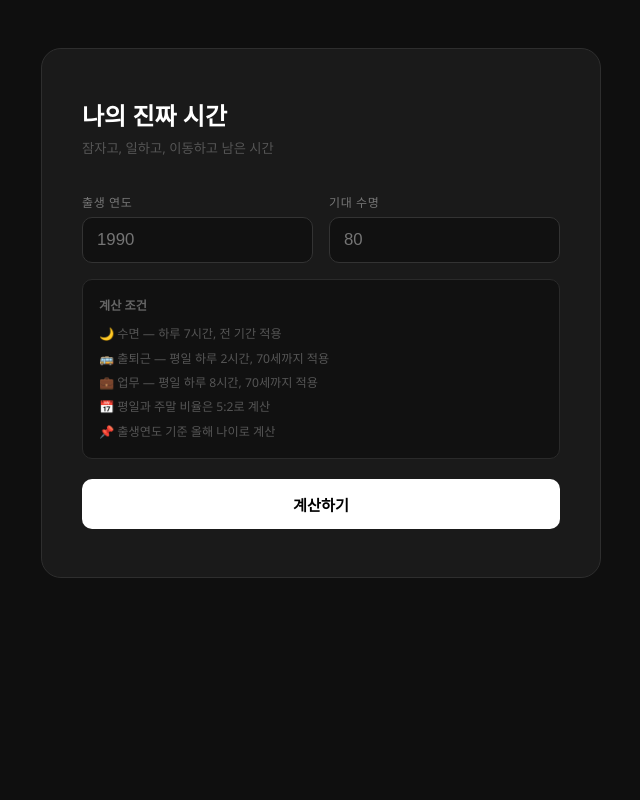
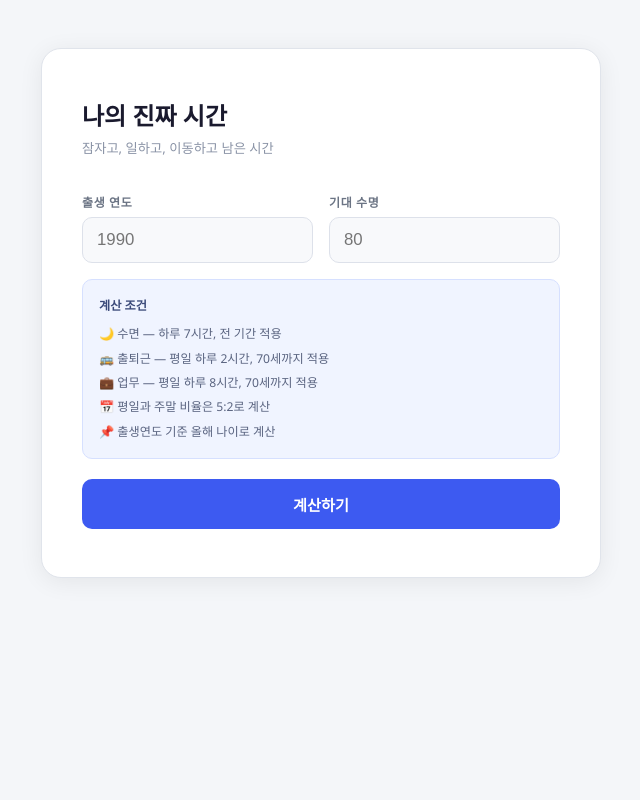
Before and after one commit to gooddaysyk/life-time-calculator-public, a Flask app: page /life in a window 1280 px wide. Shown: the whole page, without its empty margins (319-959 px from the left). Run offline with Flask 3, Linux system fonts and the light colour scheme.

Commit message:
남은 일수/시간 항상 표시

```diff
--- a/templates/life.html
+++ b/templates/life.html
@@ -12,31 +12,32 @@
       display: flex;
       align-items: flex-start;
       justify-content: center;
-      background: #0f0f0f;
+      background: #f4f6f9;
       font-family: 'Segoe UI', sans-serif;
-      color: #f0f0f0;
+      color: #1a1a2e;
       padding: 48px 16px;
     }
 
     .card {
-      background: #1a1a1a;
-      border: 1px solid #2e2e2e;
+      background: #ffffff;
+      border: 1px solid #e0e4eb;
       border-radius: 20px;
       padding: 48px 40px;
       width: 100%;
       max-width: 560px;
+      box-shadow: 0 4px 24px rgba(0,0,0,0.07);
     }
 
     h1 {
       font-size: 1.5rem;
-      font-weight: 600;
-      color: #fff;
+      font-weight: 700;
+      color: #1a1a2e;
       margin-bottom: 6px;
     }
 
     .subtitle {
       font-size: 0.83rem;
-      color: #555;
+      color: #8a93a6;
       margin-bottom: 36px;
     }
 
@@ -54,18 +55,19 @@
     label {
       display: block;
       font-size: 0.75rem;
-      color: #777;
+      color: #6b7484;
       margin-bottom: 6px;
+      font-weight: 600;
       letter-spacing: 0.05em;
     }
 
     input[type="number"] {
       width: 100%;
       padding: 12px 14px;
-      background: #111;
-      border: 1px solid #333;
+      background: #f8f9fb;
+      border: 1.5px solid #dde1ea;
       border-radius: 10px;
-      color: #fff;
+      color: #1a1a2e;
       font-size: 1.05rem;
       outline: none;
       transition: border-color 0.2s;
@@ -75,23 +77,24 @@
     input[type="number"]::-webkit-inner-spin-button,
     input[type="number"]::-webkit-outer-spin-button { -webkit-appearance: none; }
 
-    input[type="number"]:focus { border-color: #555; }
+    input[type="number"]:focus { border-color: #5b8dee; }
 
     .conditions-note {
-      background: #111;
-      border: 1px solid #2a2a2a;
+      background: #f0f4ff;
+      border: 1px solid #d6e0ff;
       border-radius: 10px;
       padding: 14px 16px;
       margin-bottom: 20px;
       font-size: 0.76rem;
-      color: #555;
+      color: #5a6480;
       line-height: 2;
     }
 
     .conditions-note strong {
-      color: #666;
+      color: #3b4a7a;
       display: block;
       margin-bottom: 4px;
+      font-weight: 700;
     }
 
     .conditions-note span {
@@ -101,22 +104,22 @@
     button {
       width: 100%;
       padding: 14px;
-      background: #fff;
-      color: #000;
+      background: #3d5af1;
+      color: #fff;
       border: none;
       border-radius: 10px;
       font-size: 0.95rem;
       font-weight: 600;
       cursor: pointer;
-      transition: opacity 0.2s;
+      transition: background 0.2s;
     }
 
-    button:hover { opacity: 0.85; }
+    button:hover { background: #2d49e0; }
 
     .error {
       margin-top: 12px;
       font-size: 0.82rem;
-      color: #e05;
+      color: #e03050;
       display: none;
     }
 
@@ -387,9 +443,11 @@
       const 출퇴근시간  = 근무평일 * 2;
       const 업무시간    = 근무평일 * 8;
 
-      document.getElementById("totalFree").textContent    = fmt(총자유);
+      document.getElementById("remainDays").textContent   = fmt(남은일수);
+      document.getElementById("remainHours").textContent  = fmt(남은일수 * 24);
       document.getElementById("totalFreeDesc").textContent =
         `현재 ${age}세 기준 약 ${남은년수}년 남음`;
+      document.getElementById("totalFree").textContent    = fmt(총자유);
       document.getElementById("weekdayFree").textContent  = fmt(평일자유);
       document.getElementById("weekendFree").textContent  = fmt(주말자유);
       document.getElementById("sleepHours").textContent   = fmt(수면시간);
```
Also changed, not shown: other parts of templates/life.html (+74 -21 lines).
